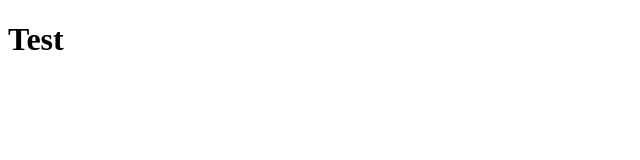
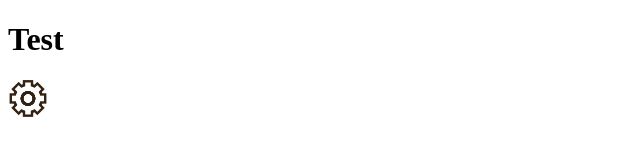
Before and after one commit to CharlieBignell/CharlieBignell.github.io, a plain HTML site: page index.html in a window 1280 px wide. Shown: the whole page, without its empty margins (0-640 px from the left). Drawn offline with Linux system fonts and the light colour scheme.

Commit message:
Testing image

```diff
--- a/index.html
+++ b/index.html
@@ -16,6 +16,7 @@
 
 <body>
     <H1>Test</H1>
+    <img src = test.png>
 
     <!-- <script src="js/scripts.js"></script> -->
 </body>
```
Also changed, not shown: test.png (added).
